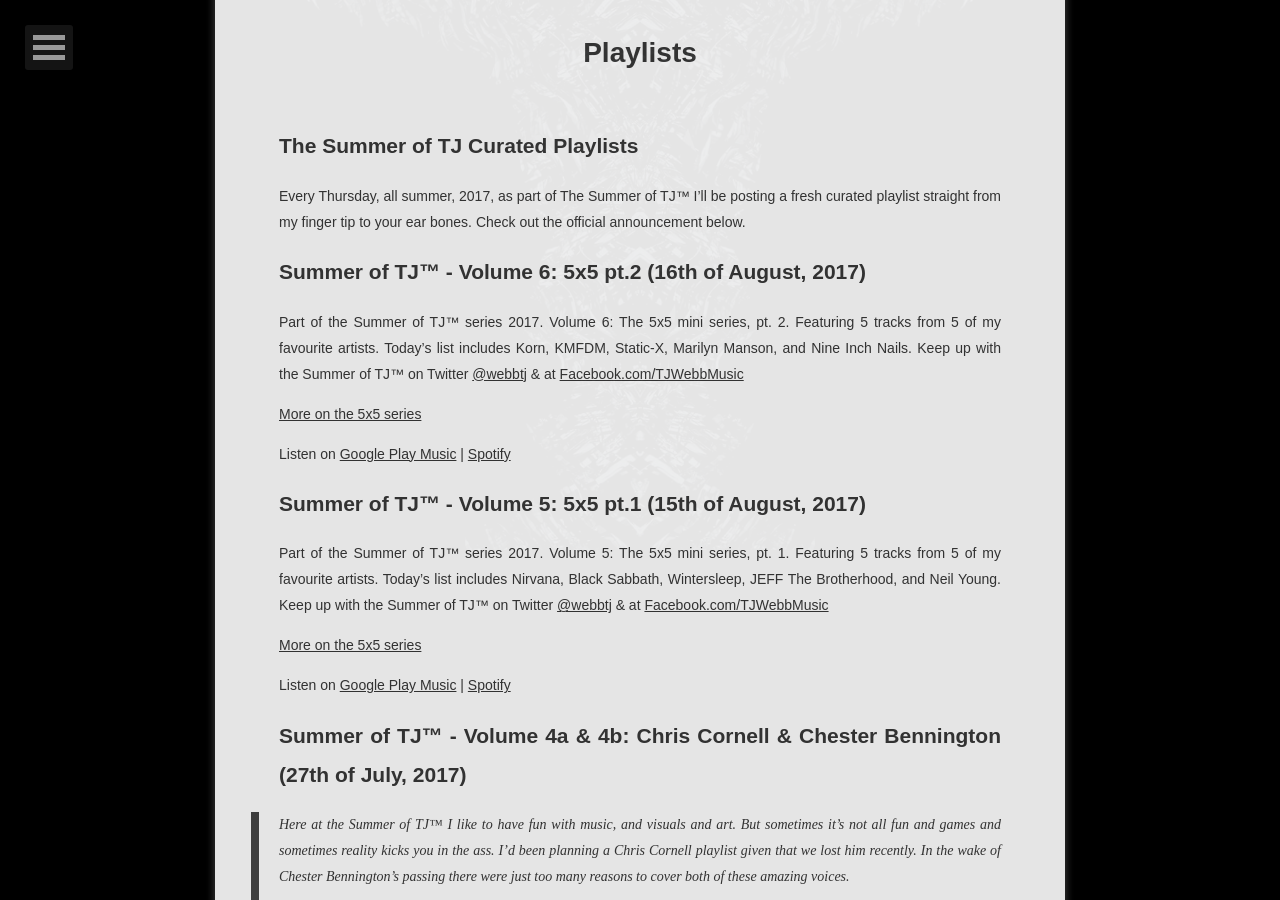
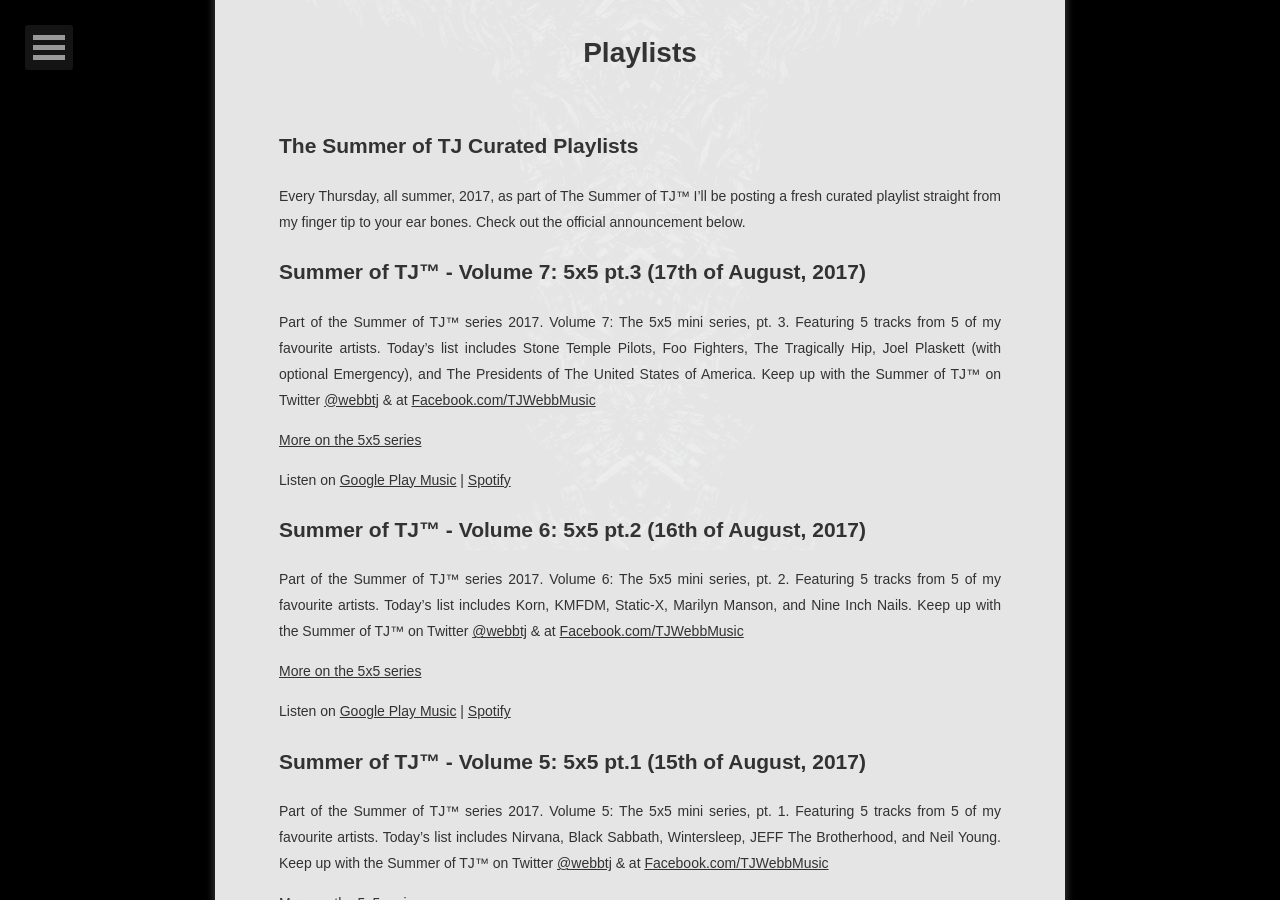
Before and after one commit to webbtj/music-site, a Jekyll site: the page built from playlists.md, in a window 1280 px wide and 900 px high, scrolled down 350 px. Built offline with Jekyll 4.4.1, drawn with Linux system fonts in a browser that asks for light colours; some web fonts are replaced.

Commit message:
add 5x5 pt3

```diff
--- a/playlists.md
+++ b/playlists.md
@@ -14,6 +14,20 @@
 Every Thursday, all summer, 2017, as part of The Summer of TJ™ I'll be posting a
 fresh curated playlist straight from my finger tip to your ear bones. Check out
 the official announcement below.
+
+## Summer of TJ™ - Volume 7: 5x5 pt.3 (17th of August, 2017)
+
+Part of the Summer of TJ™ series 2017. Volume 7: The 5x5 mini series, pt. 3.
+Featuring 5 tracks from 5 of my favourite artists. Today's list includes
+Stone Temple Pilots, Foo Fighters, The Tragically Hip, Joel Plaskett (with
+optional Emergency), and The Presidents of The United States of America. Keep
+up with the Summer of TJ™ on Twitter [@webbtj](http://twitter.com/webbtj) & at
+[Facebook.com/TJWebbMusic](http://facebook.com/TJWebbMusic)
+
+[More on the 5x5 series](/5x5)
+
+Listen on [Google Play Music](https://goo.gl/G7NKtU) |
+[Spotify](https://goo.gl/R6Utqd)
 
 ## Summer of TJ™ - Volume 6: 5x5 pt.2 (16th of August, 2017)
 
```
